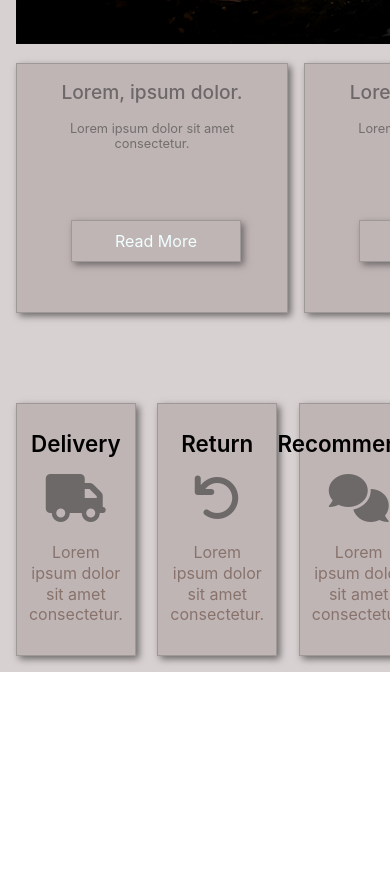
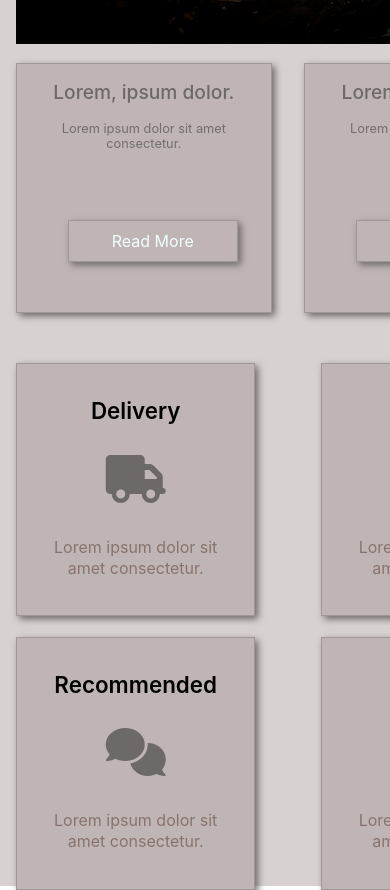
Before and after one commit to FloraSuccessfully/demo-testy, a plain HTML site: page index.html in a window 390 px wide. Shown: the part 559-1449 px from the top of the page. Before the commit the page ends 1231 px from the top, so only its background shows below. Drawn offline with Linux system fonts and the light colour scheme.

Commit message:
Add mobile styles

```diff
--- a/css/mobile.css
+++ b/css/mobile.css
@@ -23,14 +23,16 @@
         grid-row: 1/ span 1;
     }
 
+    .site-content__card {
+        text-align: center;
+        width: 94%;
+        justify-content: stretch;
+
+    }
+
     .site-content__card img {
        display: none;
     }
-
-     .site-content__card {
-         text-align: center;
-     }
-
 
     .card-title {
         font-size: 1.2rem;
@@ -52,8 +54,12 @@
         left: 20%;
     }
 
-
-
-
-
+    .services-section {
+        margin-top: -20px;
+        width: 100%;
+        display: grid;
+        grid-template-columns: repeat(2, 44%);
+        grid-template-rows: 30vh 30vh;
+        gap: 4% 5%;
+    }
 }
```
